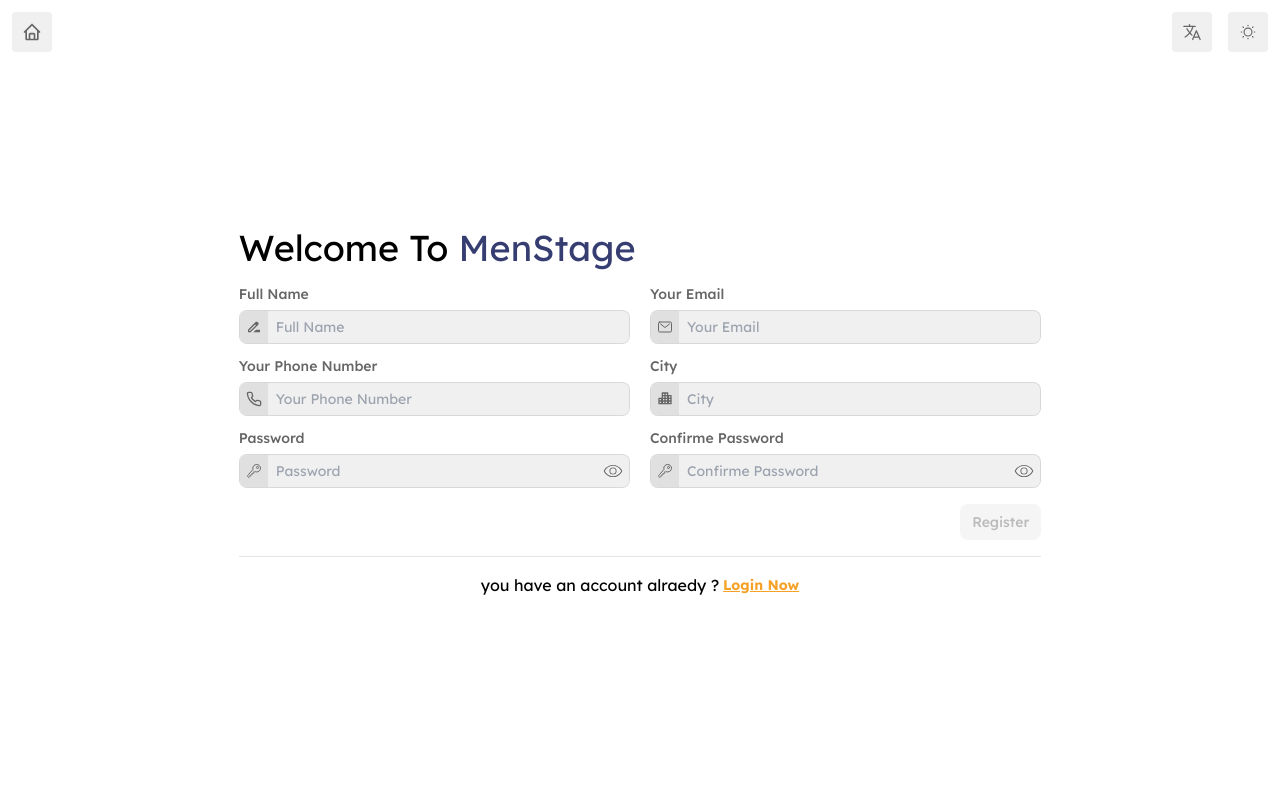
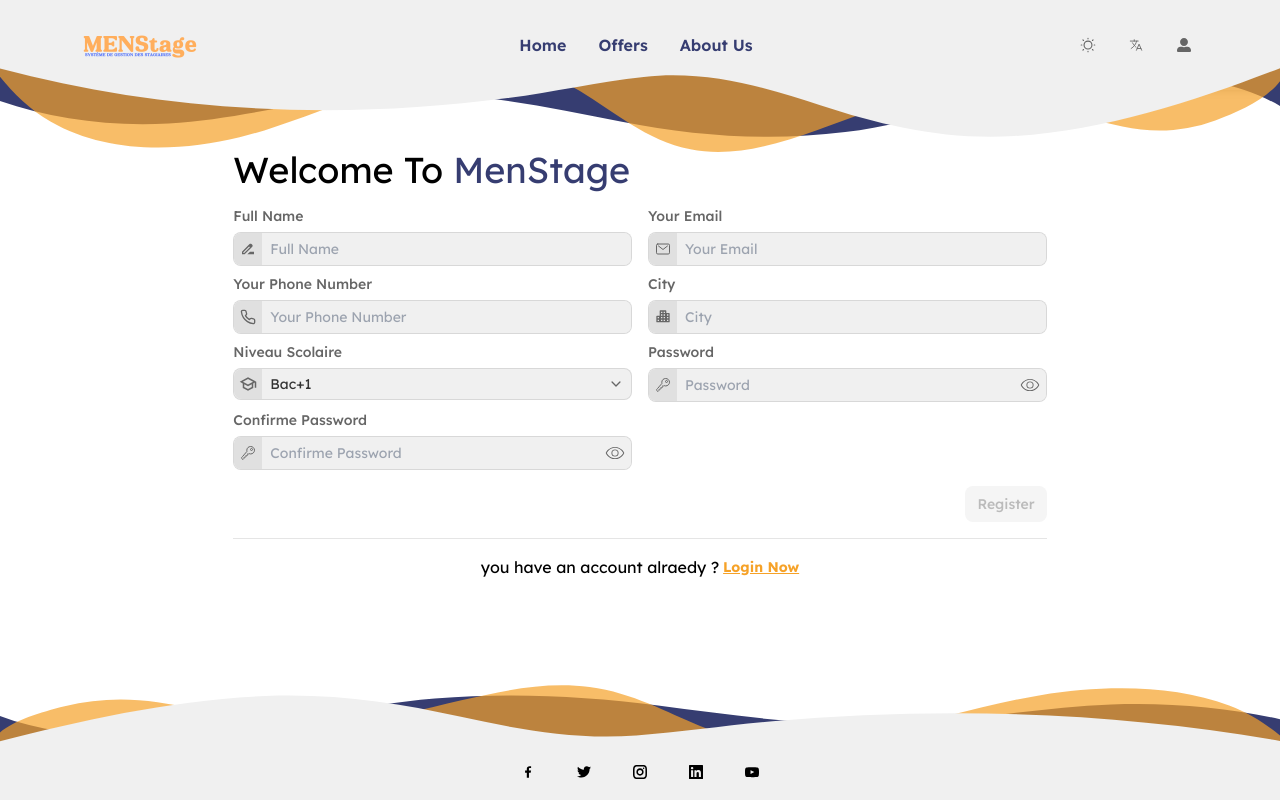
Before and after one commit to Zawalid/GestHub, a React (Vite) app: page /register in a window 1280 px wide. Built offline with nearby package versions, Linux system fonts and the light colour scheme.

Commit message:
change authLayout

```diff
--- a/src/components/auth/Login.jsx
+++ b/src/components/auth/Login.jsx
@@ -6,8 +6,7 @@ import { Link } from "react-router-dom";
 function Login() {
   const { t } = useTranslation();
   const {
-    Form,
-    options: { handleSubmit, isValid },
+    options: { isValid, formInputs, handleSubmit },
   } = useForm({
     defaultValues: {
       email: "",
@@ -29,12 +28,17 @@ function Login() {
     gridLayout: false,
   });
   return (
-    <div className="relative w-full md:w-[40%] m-auto mt-10 h-full p-2  flex flex-col   rounded-xl ">
+    <div className=" grid grid-cols-1 md:grid-cols-[1fr,1fr]  h-full w-full">
+      <div className=" hidden md:flex  relative justify-center items-center bg-gradient-to-l from-background-tertiary -background-primary h-full ">
+        <img src="/SVG/login.svg" className="w-2/3" alt="" />
+      </div>
+      <div className="relative w-full h-full p-2 flex flex-col justify-center md:px-10 lg:px-20  rounded-xl md:bg-gradient-to-r from-background-tertiary -background-primary border-3 border-black ">
         <h1 className="text-text-primary text-4xl my-10">
           {t("auth.login.title1")}{" "}
           <span className="text-secondary">{t("auth.login.title2")}</span>
         </h1>
-      {Form}
+        {formInputs["email"]}
+        {formInputs["password"]}
         <Link to="/app">
           <Button
             className={"self-end my-4 w-full"}
@@ -54,6 +58,7 @@ function Login() {
           </Link>
         </p>
       </div>
+    </div>
   );
 }
 
--- a/src/components/auth/Register.jsx
+++ b/src/components/auth/Register.jsx
@@ -1,13 +1,19 @@
 import { useForm } from "@/hooks/useForm";
-import { Button } from "../ui";
+import { Button, DropDown } from "../ui";
 import { useTranslation } from "react-i18next";
 import { Link } from "react-router-dom";
+import { MdOutlineSchool } from "react-icons/md";
 
 function Register() {
   const { t } = useTranslation();
   const {
-    Form,
-    options: { handleSubmit,isValid },
+    options: {
+      isValid,
+      formInputs,
+      handleSubmit,
+      getValue,
+      setValue,
+    },
   } = useForm({
     defaultValues: {
       email: "",
@@ -45,13 +51,52 @@ function Register() {
     onSubmit: (data) => console.log(data),
     gridLayout: true,
   });
+  const levels = ["Bac+1", "Bac+2", "Bac+3", "Master"];
   return (
-    <div className="relative w-full md:w-2/3 m-auto p-2 md:p-5 mt-10 flex flex-col space-y-4 ">
+    <div className="relative w-full md:w-3/4 lg:w-2/3 m-auto p-2 md:p-5 mt-10 flex flex-col space-y-4 ">
       <h1 className="text-text-primary text-4xl">
         {t("auth.login.title1")}{" "}
         <span className="text-secondary">{t("auth.login.title2")}</span>
       </h1>
-      {Form}
+      <div className="grid grid-cols-1 md:grid-cols-2 gap-x-4 gap-2">
+        {formInputs.fullName}
+        {formInputs.email}
+        {formInputs.phone}
+        {formInputs.city}
+        <div className="gap-1.5 flex flex-col">
+          <label className="font-medium text-text-tertiary text-sm">
+            Niveau Scolaire
+          </label>
+          <DropDown
+            toggler={
+              <DropDown.Toggler>
+                <span className="capitalize  flex relative items-center ps-7  gap-3 ">
+                  <span className=" bg-background-tertiary py-[6px] px-[5px] text-text-tertiary z-10 -left-2 rounded-l-lg absolute">
+                    <MdOutlineSchool className="text-lg" />
+                  </span>
+                  <span className="absolute">
+                    {levels.at(getValue("NiveauScolaire"))}
+                  </span>
+                </span>
+              </DropDown.Toggler>
+            }
+          >
+            {levels.map((e, i) => (
+              <DropDown.Option
+                key={e}
+                className="capitalize"
+                onClick={() => setValue("NiveauScolaire", i)}
+                isCurrent={e === levels.at(getValue("NiveauScolaire"))}
+              >
+                {e}
+              </DropDown.Option>
+            ))}
+          </DropDown>
+        </div>
+        {formInputs["password"]}
+        {formInputs["confirmPassword"]}
+      </div>
+
       <Button className={"self-end"} disabled={!isValid} onClick={handleSubmit}>
         {t("auth.register.submit")}
       </Button>
--- a/src/features/offers/Offers.jsx
+++ b/src/features/offers/Offers.jsx
@@ -40,7 +40,7 @@ function Offers() {
           <h1 className="text-secondary font-bold text-3xl w-fit py-10 capitalize">
             Offres de stage recentes
           </h1>
-          <div className="grid gap-4 md:me-4 grid-cols-1 md:grid-cols-[auto,1fr]">
+          <div className="grid gap-4  grid-cols-1 md:grid-cols-[auto,1fr]">
             <FilterAside className="hidden md:flex" />
             <div className="relative">
               <div className="flex justify-between gap-2 ">
--- a/src/layouts/AuthLayout.jsx
+++ b/src/layouts/AuthLayout.jsx
@@ -1,16 +1,14 @@
-import { LanguageSwitcher } from "@/components/LanguageSwitcher";
-import { ThemeSwitcher } from "@/components/ThemeSwitcher";
-import { Button } from "@/components/ui";
+import { Footer } from "@/components/homepage/Footer";
+import { Header } from "@/components/homepage/Header";
 import { useAutoAnimate } from "@formkit/auto-animate/react";
-import { BiHome } from "react-icons/bi";
-import { Outlet, useNavigate } from "react-router-dom";
+import { Outlet } from "react-router-dom";
 
 function AuthLayout() {
   const [parent] = useAutoAnimate({ duration: 300 });
-  const navigate = useNavigate();
   return (
-    <div className="relative flex justify-center items-center  w-full h-full">
-      <div className="z-10 self-start absolute right-0 flex w-full justify-between  p-3 gap-4">
+    <div className=" h-screen flex flex-col justify-between">
+      <Header />
+      {/* <div className="z-10 self-start absolute right-0 flex w-full justify-between  p-3 gap-4">
         <Button size={"large"} onClick={() => navigate("/")} shape="icon">
           <BiHome />
         </Button>
@@ -18,11 +16,12 @@ function AuthLayout() {
           <LanguageSwitcher size={"large"} />
           <ThemeSwitcher size={"large"} />
         </div>
-      </div>
+      </div> */}
 
-      <div ref={parent} className="absolute p-2 flex w-full">
+      <div ref={parent} className=" flex w-full h-full p-5 md:p-0 pb-10">
         <Outlet />
       </div>
+      <Footer/>
     </div>
   );
 }
--- a/src/layouts/HomePageLayout.jsx
+++ b/src/layouts/HomePageLayout.jsx
@@ -12,7 +12,6 @@ function HomePageLayout() {
       <OffersProvider>
         <Outlet />
       </OffersProvider>
-
       <Footer />
     </div>
   );
```
Lines whose indentation alone changed are shown as unchanged.
